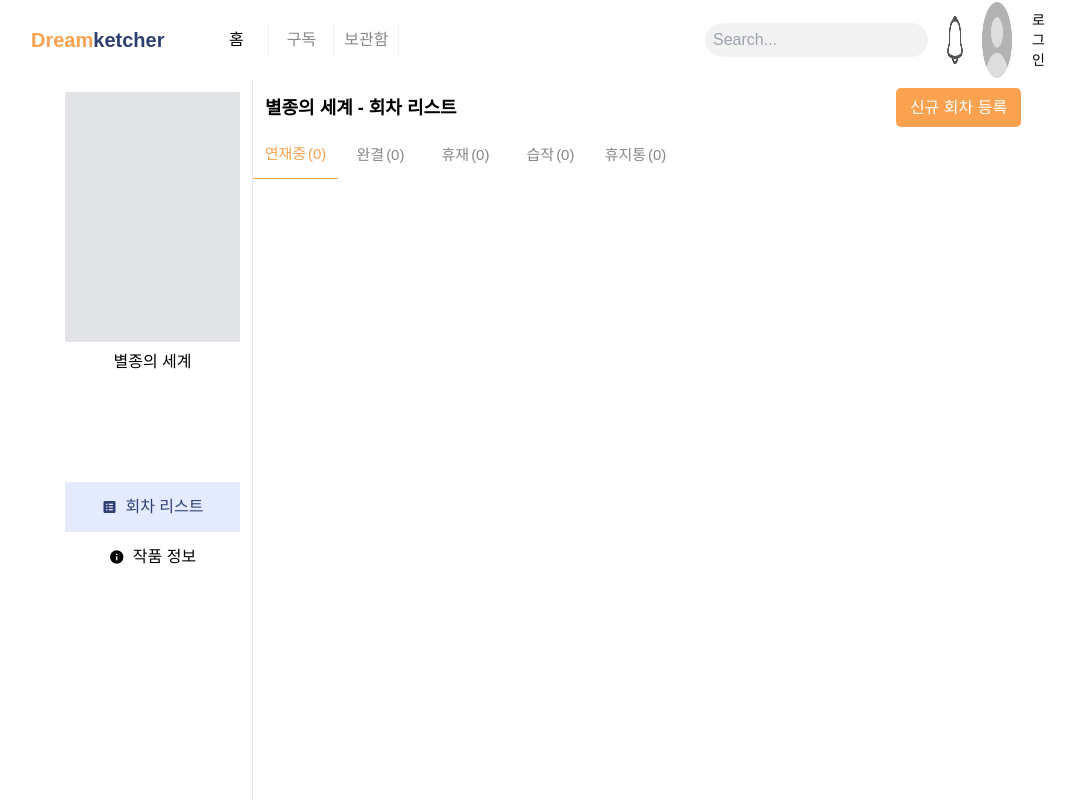
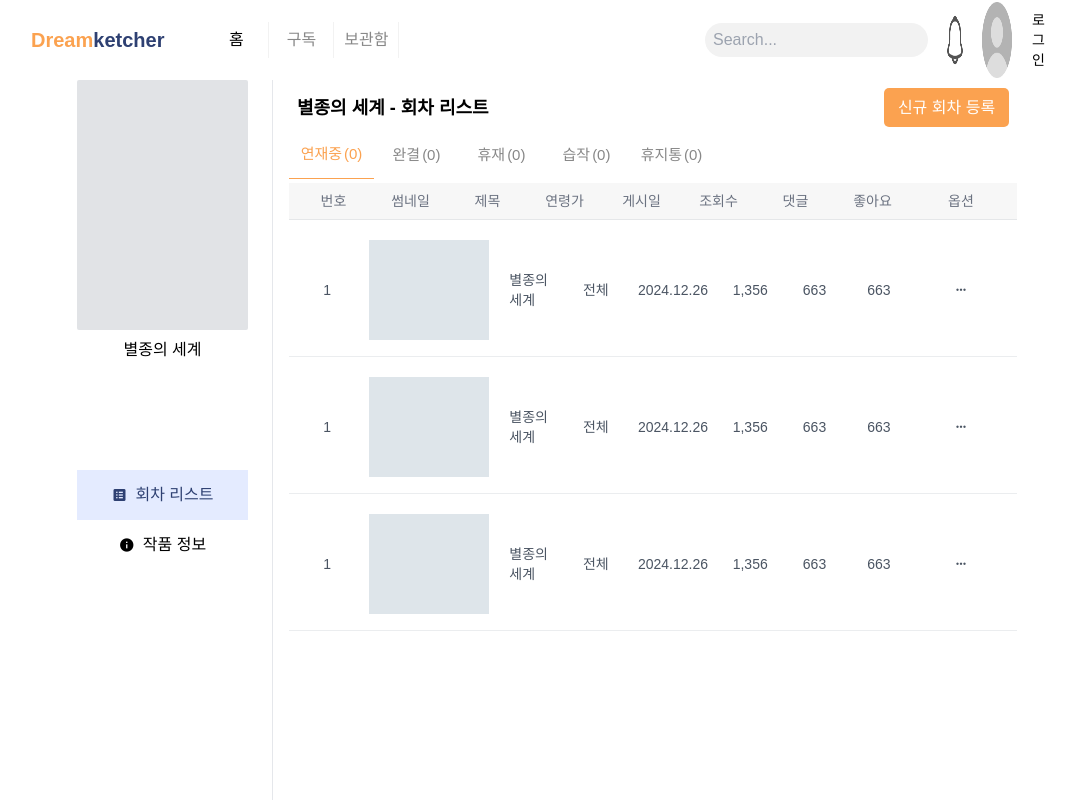
Before and after one commit to Pretzel-11-12/dreamketcher-fe, a Next.js app: page /creator/episode in a window 1280 px wide. Shown: the top 800 px of the page, without its empty margins (97-1173 px from the left). Built offline with nearby package versions, Linux system fonts and the light colour scheme.

Commit message:
creator page: 작품등록/ 회차등록 List 개발

```diff
--- a/src/app/_component/RadioButton.tsx
+++ b/src/app/_component/RadioButton.tsx
@@ -43,7 +43,13 @@ const RadioButton: React.FC<RadioButtonGroupProps> = ({
               <span className="mdi mdi-check-circle-outline text-gray-500/30 text-xl" />
             )}
 
-            <span className="whitespace-nowrap">{option.label}</span>
+            <span
+              className={`whitespace-nowrap ${
+                selected === option.id && "font-semibold"
+              }`}
+            >
+              {option.label}
+            </span>
           </div>
         </label>
       ))}
--- /dev/null
+++ b/src/app/creator/_component/EpisodeItem.tsx
@@ -0,0 +1,27 @@
+import Link from "next/link";
+
+const EpisodeItem: React.FC<{}> = () => {
+  return (
+    <Link href={"/creator/episode/new"}>
+      <div className="grid grid-cols-[repeat(8,1fr)_80px] gap-5 items-center border-b p-4 w-full cursor-pointer text-gray-600 text-sm border-gray-400/20">
+        <span className="flex justify-center w-full">1</span>
+        <div className="flex flex-col gap-1 items-center">
+          <div className="bg-[#DEE5EA] w-[120px] h-[100px]" />
+        </div>
+
+        <span className="flex justify-center w-full">별종의 세계</span>
+        <span className="flex justify-center w-full">전체</span>
+        <span className="flex justify-center w-full">2024.12.26</span>
+        <span className="flex justify-center w-full">1,356</span>
+        <span className="flex justify-center w-full">663</span>
+        <span className="flex justify-center w-full">663</span>
+
+        <button>
+          <span className="mdi mdi-dots-horizontal"></span>
+        </button>
+      </div>
+    </Link>
+  );
+};
+
+export default EpisodeItem;
--- /dev/null
+++ b/src/app/creator/_component/EpisodeList.tsx
@@ -0,0 +1,31 @@
+import EpisodeItem from "./EpisodeItem";
+
+const items = [{}, {}, {}];
+const headers = [
+  "번호",
+  "썸네일",
+  "제목",
+  "연령가",
+  "게시일",
+  "조회수",
+  "댓글",
+  "좋아요",
+  "옵션",
+];
+
+const EpisodeList: React.FC<{}> = () => {
+  return (
+    <>
+      <div className="grid grid-cols-[repeat(8,1fr)_80px] items-center px-4 text-sm gap-5 border-b py-2 text-gray-500 border-gray-400/20 bg-brand-gray/60">
+        {headers.map((item) => (
+          <div className="flex justify-center w-full">{item}</div>
+        ))}
+      </div>
+      {items.map((item) => (
+        <EpisodeItem />
+      ))}
+    </>
+  );
+};
+
+export default EpisodeList;
--- a/src/app/creator/_component/EpisodeSideBar.tsx
+++ b/src/app/creator/_component/EpisodeSideBar.tsx
@@ -1,22 +1,46 @@
+"use client";
+import Link from "next/link";
+import { usePathname } from "next/navigation";
+
 const EpisodeSideBar: React.FC<{}> = () => {
+  const pathname = usePathname();
   return (
-    <div className="flex flex-col gap-2 w-[200px] border-r h-full items-center min-h-[1200px] p-3">
+    <div className="flex flex-col gap-2 w-[220px] border-r h-full items-center min-h-[1200px] px-6">
       <div className="bg-gray-500/20 w-full h-[250px] rounded-sm"></div>
       <span>별종의 세계</span>
 
       <div className="flex flex-col w-full pt-[100px] text-md">
-        <button className="w-full h-[50px] bg-[#E4EBFF] text-brand-blue">
+        <Link href={"/creator/episode"}>
+          <button
+            className={`w-full h-[50px] ${
+              pathname === "/creator/episode" && "bg-[#E4EBFF] text-brand-blue"
+            }`}
+          >
             <div className="flex items-center justify-center gap-2 w-full h-full">
               <span className="mdi mdi-list-box"></span>
               회차 리스트
             </div>
           </button>
-        <button className="w-full h-[50px]">
+        </Link>
+
+        <Link
+          href={{
+            pathname: "/creator/series/new",
+            query: { seriesId: 5 },
+          }}
+        >
+          <button
+            className={`w-full h-[50px] ${
+              pathname === "/creator/series/new" &&
+              "bg-[#E4EBFF] text-brand-blue"
+            }`}
+          >
             <div className="flex items-center justify-center gap-2 w-full h-full">
               <span className="mdi mdi-information"></span>
               작품 정보
             </div>
           </button>
+        </Link>
       </div>
     </div>
   );
--- /dev/null
+++ b/src/app/creator/_component/SeriesItem.tsx
@@ -0,0 +1,27 @@
+import Link from "next/link";
+
+const SeriesItem: React.FC<{}> = () => {
+  return (
+    <Link href={"/creator/episode"}>
+      <div className="grid grid-cols-[160px_repeat(6,1fr)_80px] gap-5 items-center border-b p-4 w-full cursor-pointer text-gray-600 text-sm border-gray-400/20">
+        <div className="flex flex-col gap-1 items-center">
+          <div className="bg-[#DEE5EA] w-[130px] h-[150px]" />
+          <span className="flex justify-center w-full">별종의 세계</span>
+        </div>
+
+        <span className="flex justify-center w-full">245</span>
+        <span className="flex justify-center w-full">2024.12.26</span>
+        <span className="flex justify-center w-full">2024.10.26</span>
+        <span className="flex justify-center w-full">1,356</span>
+        <span className="flex justify-center w-full">663</span>
+        <span className="flex justify-center w-full">663</span>
+
+        <button>
+          <span className="mdi mdi-dots-horizontal"></span>
+        </button>
+      </div>
+    </Link>
+  );
+};
+
+export default SeriesItem;
--- /dev/null
+++ b/src/app/creator/_component/SeriesList.tsx
@@ -0,0 +1,30 @@
+import SeriesItem from "./SeriesItem";
+
+const items = [{}, {}, {}];
+const headers = [
+  "작품",
+  "회차 수",
+  "업데이트",
+  "연재 시작일",
+  "조회수",
+  "총 댓글",
+  "관심웹툰",
+  "옵션",
+];
+
+const SeriesList: React.FC<{}> = () => {
+  return (
+    <>
+      <div className="grid grid-cols-[160px_repeat(6,1fr)_80px] items-center px-4 text-sm gap-5 border-b py-2 text-gray-500 border-gray-400/20 bg-brand-gray/60">
+        {headers.map((item) => (
+          <div className="flex justify-center w-full">{item}</div>
+        ))}
+      </div>
+      {items.map((item) => (
+        <SeriesItem />
+      ))}
+    </>
+  );
+};
+
+export default SeriesList;
--- a/src/app/creator/_component/SeriesSideBar.tsx
+++ b/src/app/creator/_component/SeriesSideBar.tsx
@@ -1,6 +1,6 @@
 const SeriesSideBar: React.FC<{}> = () => {
   return (
-    <div className="flex flex-col gap-2 w-[200px] border-r h-full items-center min-h-[1200px]">
+    <div className="flex flex-col gap-2 w-[220px] border-r h-full items-center min-h-[1200px]">
       <span className="mdi mdi-account-circle text-gray-600/50 text-9xl"></span>
       <span>지나가는 나그네</span>
     </div>
--- a/src/app/creator/_component/SeriesTable.tsx
+++ /dev/null
@@ -1,5 +0,0 @@
-const SeriesSideBar: React.FC<{}> = () => {
-  return <></>;
-};
-
-export default SeriesSideBar;
--- a/src/app/creator/episode/page.tsx
+++ b/src/app/creator/episode/page.tsx
@@ -1,13 +1,14 @@
 import Link from "next/link";
 import SeriesCategorySelector from "../_component/SeriesCategorySelector";
 import EpisodeSideBar from "../_component/EpisodeSideBar";
+import EpisodeList from "../_component/EpisodeList";
 
 export default function CreatorMain() {
   return (
     <div className="grid grid-cols-[auto_1fr] mt-[80px] w-full h-full">
       <EpisodeSideBar />
-      <div className="flex flex-col gap-1">
-        <div className="flex items-center justify-between px-3 pt-2">
+      <div className="flex flex-col gap-1 px-4">
+        <div className="flex items-center justify-between px-2 pt-2">
           <span className="text-lg font-semibold">
             별종의 세계 - 회차 리스트
           </span>
@@ -20,6 +21,7 @@ export default function CreatorMain() {
         </div>
 
         <SeriesCategorySelector />
+        <EpisodeList />
       </div>
     </div>
   );
--- a/src/app/creator/series/new/page.tsx
+++ b/src/app/creator/series/new/page.tsx
@@ -1,11 +1,29 @@
+"use client";
+
+import { useSearchParams } from "next/navigation";
 import SeriesForm from "../../_component/SeriesForm";
+import EpisodeSideBar from "../../_component/EpisodeSideBar";
 
 export default function SeriesNew() {
+  const searchParams = useSearchParams();
+  const seriesId = searchParams.get("seriesId");
+  const isExist = !!seriesId;
+
   return (
-    <div className="flex flex-col mt-[80px] w-full px-12">
-      <div className="text-xl font-semibold py-4 border-b">새 작품 등록</div>
-      <div className="py-8">
-        <SeriesForm />
+    <div
+      className={`grid grid-cols-[${
+        isExist ? "auto_1fr" : "1fr"
+      }] mt-[80px] w-full h-full`}
+    >
+      {isExist && <EpisodeSideBar />}
+
+      <div className="flex flex-col w-full px-8">
+        <div className="text-xl font-semibold py-4 border-b">
+          {isExist ? "별종의 세계 - 작품 수정" : "새 작품 등록"}
+        </div>
+        <div className="py-8">
+          <SeriesForm />
+        </div>
       </div>
     </div>
   );
--- a/src/app/creator/series/page.tsx
+++ b/src/app/creator/series/page.tsx
@@ -1,13 +1,14 @@
 import Link from "next/link";
 import SeriesCategorySelector from "../_component/SeriesCategorySelector";
 import SeriesSideBar from "../_component/SeriesSideBar";
+import SeriesList from "../_component/SeriesList";
 
 export default function CreatorMain() {
   return (
     <div className="grid grid-cols-[auto_1fr] mt-[80px] w-full h-full">
       <SeriesSideBar />
-      <div className="flex flex-col gap-1">
-        <div className="flex items-center justify-between px-3 pt-2">
+      <div className="flex flex-col px-3">
+        <div className="flex items-center justify-between px-3 py-2">
           <span className="text-lg font-semibold">내 작품</span>
           <Link
             className="w-[125px] h-[39px] flex items-center justify-center bg-brand-yellow text-white rounded-[5px]"
@@ -18,6 +19,7 @@ export default function CreatorMain() {
         </div>
 
         <SeriesCategorySelector />
+        <SeriesList />
       </div>
     </div>
   );
```
Also changed, not shown: src/app/creator/_component/EpisodeTable.tsx (deleted). Lines whose indentation alone changed are shown as unchanged.
